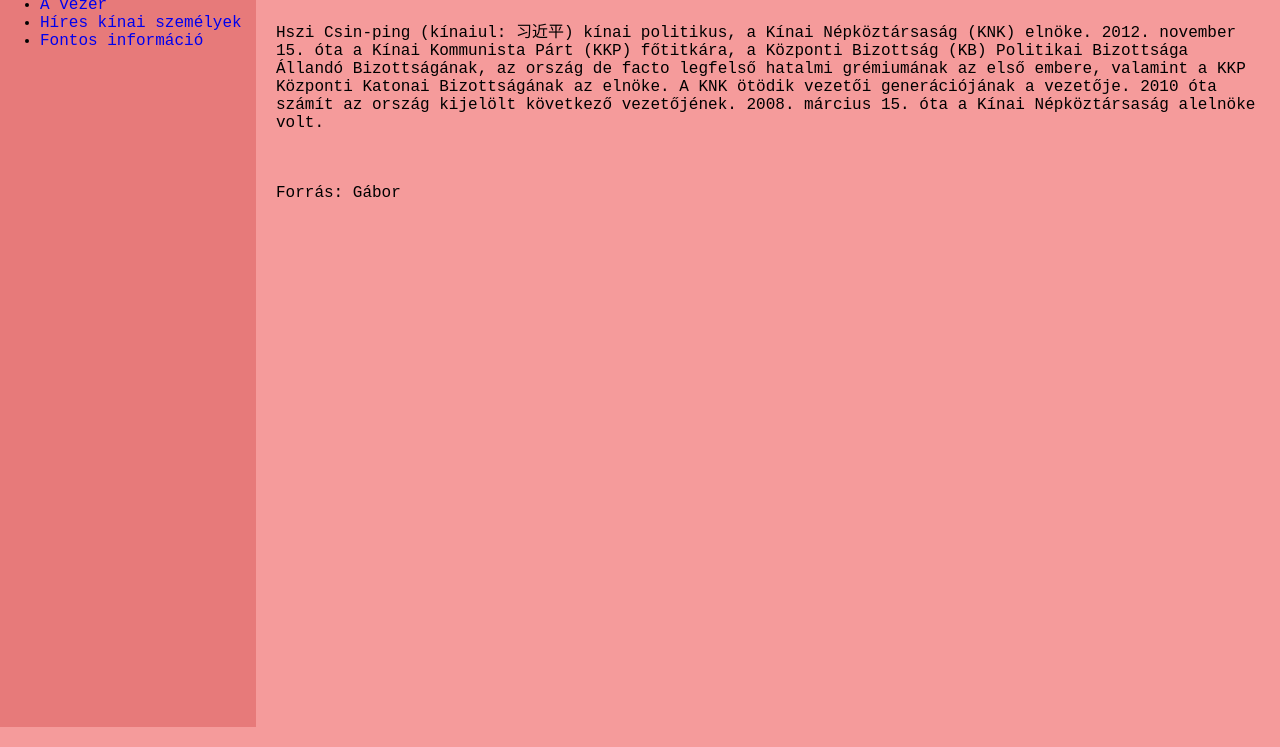
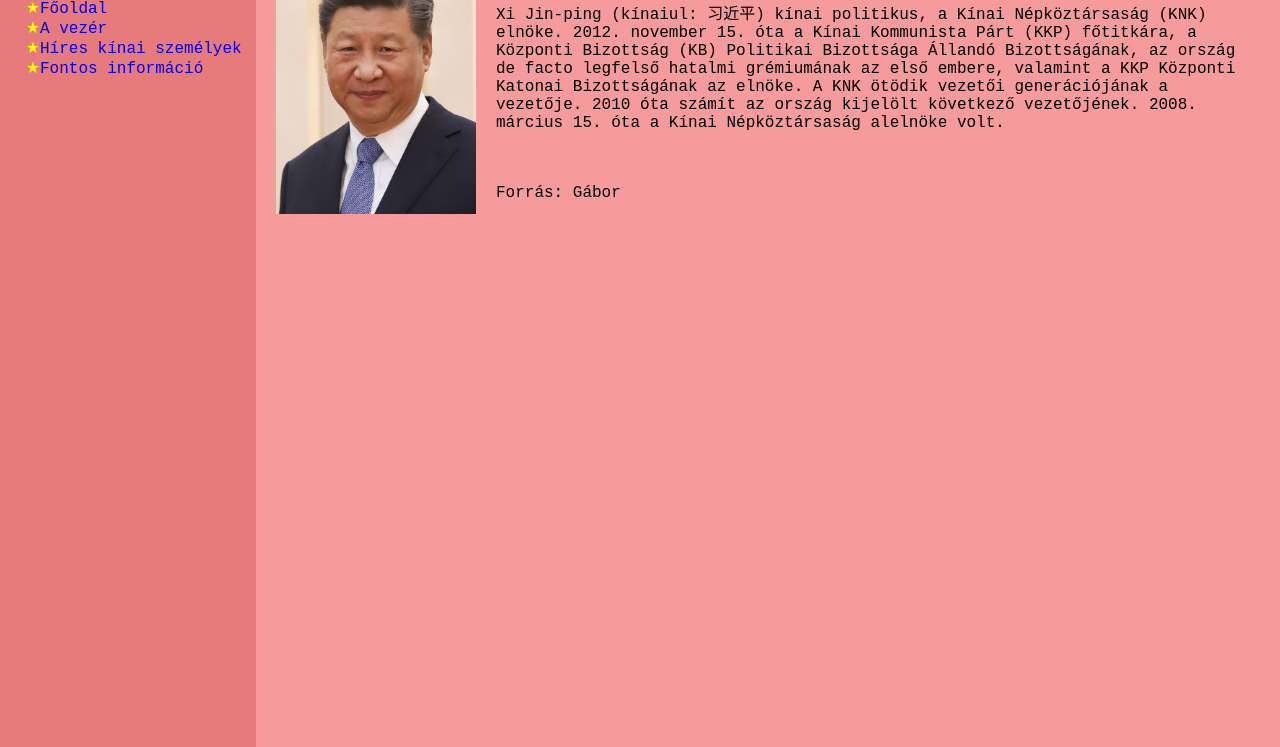
Before and after one commit to baranyidaniel/19531953195319531953, a plain HTML site: page xijinping.html in a window 1280 px wide. Shown: the part 73-820 px from the top of the page. Drawn offline with Linux system fonts and the light colour scheme.

Commit message:
igazítgatási műveletek

```diff
--- a/style.css
+++ b/style.css
@@ -1,6 +1,7 @@
 :root {
     --background-color: rgb(245, 155, 155);
     --header-color:rgb(231, 122, 122);
+    --hover-color: red;
 }
 
 body {
@@ -12,22 +13,13 @@ body {
 
 aside {
     margin: 0;
-    padding-top: 0;
+    padding-top: 20px;
     width: 20%;
     height: 100vh;
     background-color: var(--header-color);
     float: left;
     display: block;
     margin-right: 20px;
-}
-
-.content {
-    display: block;
-    padding: 20px;
-}
-
-footer {
-    bottom: 0;
 }
 
 h1 {
@@ -40,6 +32,22 @@ a {
     text-decoration: none;
 }
 
+li {
+    list-style: "★";
+    color: yellow;
+}
+
 a:hover {
-    color: red;
+    color: var(--hover-color);
 }
+
+main {
+    display: block;
+    padding: 20px;
+}
+
+#kep_xi {
+    width: 200px;
+    float: left;
+    margin-right: 20px;
+}
--- a/xijinping.html
+++ b/xijinping.html
@@ -10,23 +10,27 @@
 </head>
 <body>
     <aside>
-        <h1>
-            选择!
-        </h1>
+        <h1>选择!</h1>
+
         <ul>
             <li><a href="greatest.html">Főoldal</a></li>
             <li><a href="xijinping.html">A vezér</a></li>
             <li><a href="hires.html">Híres kínai személyek</a></li>
             <li><a href="https://www.gov.cn">Fontos információ</a></li>
         </ul>
+
     </aside>
-    <h1>Hszi Csin-ping</h1>
-    <img src="" alt="">
-    <div class="content">
-        <p>
-            Hszi Csin-ping (kínaiul: 习近平) kínai politikus, a Kínai Népköztársaság (KNK) elnöke. 2012. november 15. óta a Kínai Kommunista Párt (KKP) főtitkára, a Központi Bizottság (KB) Politikai Bizottsága Állandó Bizottságának, az ország de facto legfelső hatalmi grémiumának az első embere, valamint a KKP Központi Katonai Bizottságának az elnöke. A KNK ötödik vezetői generációjának a vezetője. 2010 óta számít az ország kijelölt következő vezetőjének. 2008. március 15. óta a Kínai Népköztársaság alelnöke volt.
-        </p>
-    </div>
+
+    <main>
+
+        <img src="vezer.jpg" alt="A vezér" title="A vezér" id="kep_xi">
+
+        <h1>Xi Jin-ping</h1>
+
+        <p>Xi Jin-ping (kínaiul: 习近平) kínai politikus, a Kínai Népköztársaság (KNK) elnöke. 2012. november 15. óta a Kínai Kommunista Párt (KKP) főtitkára, a Központi Bizottság (KB) Politikai Bizottsága Állandó Bizottságának, az ország de facto legfelső hatalmi grémiumának az első embere, valamint a KKP Központi Katonai Bizottságának az elnöke. A KNK ötödik vezetői generációjának a vezetője. 2010 óta számít az ország kijelölt következő vezetőjének. 2008. március 15. óta a Kínai Népköztársaság alelnöke volt.</p>
+
+    </main>
+
     <footer>
         <p>Forrás: Gábor</p>
     </footer>
```
Also changed, not shown: greatest.html (+8 -5 lines), hires.html (+5 -3 lines), vezer.jpg (added).
